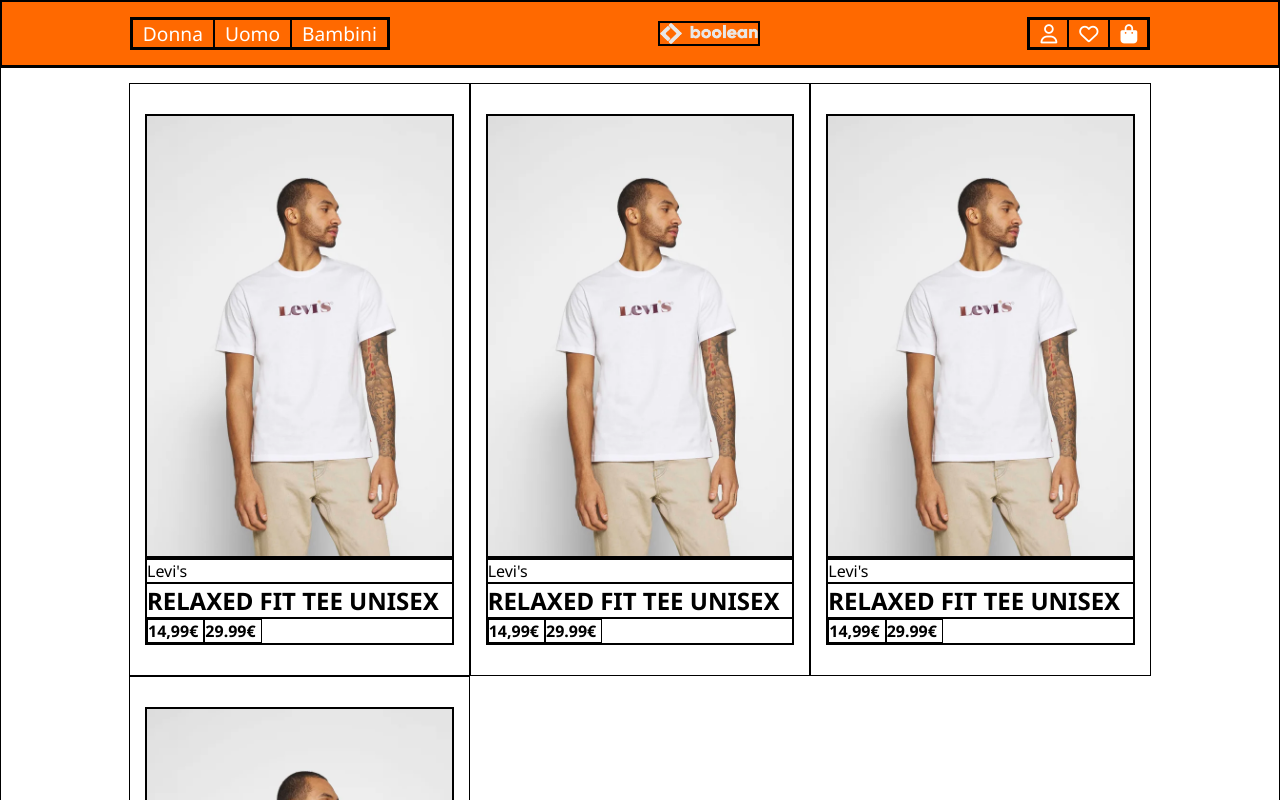
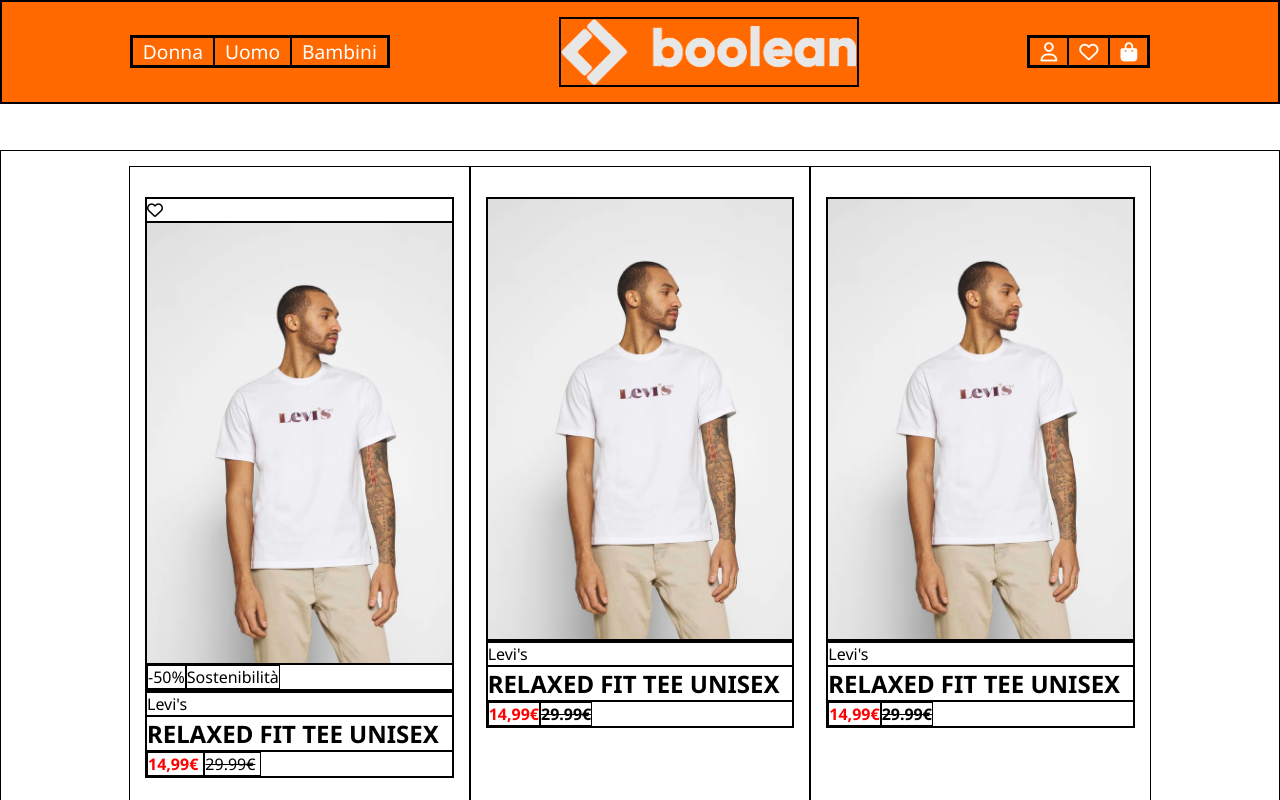
Before and after one commit to MatteoTuveri/html-css-boolando, a plain HTML site: page index.html in a window 1280 px wide. Shown: the top 800 px of the page. Drawn offline with Linux system fonts and the light colour scheme.

Commit message:
first card 0.1

```diff
--- a/CSS/style.css
+++ b/CSS/style.css
@@ -16,7 +16,6 @@
     --sustainable-bg-color: rgb(0, 127, 0);
     --sustainable-text-color: white;
     --actual-price-text-color: rgb(255, 0, 0);
-    --full-price-text-color: black;
     --footer-bg-color: rgb(26, 26, 26);
     --footer-bg-text-color: white;
 
@@ -42,30 +41,13 @@ li {
     padding: 0 10px;
 }
 
-/*header-settings*/
-header {
-    background-color: var(--navigation-bg-color);
-}
-
-header a {
-    font-size: 1.2em;
-    color: var(--navigation-text-color);
-    text-decoration: none;
-}
-
-.logo-size {
-    width: 10%;
-    display: block;
-}
-
-img {
-    display: block;
-    width: 100%;
-}
-
 .d-flex-row {
     display: flex;
     flex-flow: row wrap;
+}
+.d-flex-column{
+    display: flex;
+    flex-flow: column wrap;
 }
 
 .space-between {
@@ -76,12 +58,56 @@ img {
     align-items: center;
 }
 
+/*header-settings*/
+header {
+    background-color: var(--navigation-bg-color);
+    width: 100%;
+    position: fixed;
+    z-index: 10000;
+}
+
+header a {
+    font-size: 1.2em;
+    color: var(--navigation-text-color);
+    text-decoration: none;
+}
+
+.logo-size {
+    width: 300px;
+    display: block;
+}
+
+img {
+    display: block;
+    width: 100%;
+}
+
 /*main-settings*/
-.card-settings{
+main{
+    position: absolute;
+    order:1000;
+    padding-top: 150px;
+}
+main div>div.img-settings{
+    position: relative;
+}
+.card-settings {
     width: calc(100% / 3);
     padding: 30px 15px;
 }
-h4{
+
+h4 {
     padding: 5px auto;
+}
+
+p {
     padding-right: 5px;
+
 }
+.actual-price{
+    color: var(--actual-price-text-color);
+    font-weight: bold;
+}
+.full-price{
+    text-decoration: line-through;
+}
--- a/index.html
+++ b/index.html
@@ -37,10 +37,21 @@
         </div>
     </header>
     <main><!--gallery-section-->
-        <div class="debug container d-flex-row">
+        <div class="debug container d-flex-row"><!--first card-->
             <div class="debug card-settings">
-                <div class="debug img-settings">
+                <div class="debug img-settings d-flex-column">
+                    <div class="debug">
+                        <i class="fa-regular fa-heart"></i>
+                    </div>
                     <img src="img/1.webp" alt="" class="debug">
+                    <div class="debug d-flex-row">
+                        <div class="debug card-info">
+                            -50%
+                        </div>
+                        <div class="debug card-info">
+                            Sostenibilità
+                        </div>
+                    </div>
                 </div>
                 <div class="debug d-flex-column">
                     <p class="debug">
@@ -50,18 +61,19 @@
                         RELAXED FIT TEE UNISEX
                     </h2>
                     <div class="debug d-flex-row">
-                        <h4 class=" debug actual-price">
+                        <p class=" debug actual-price">
                             14,99€
-                        </h4>
-                        <h4 class=" debug full-price">
+                        </p>
+                        <p class=" debug full-price">
                             29.99€
-                        </h4>
+                        </p>
                     </div>
                 </div>
             </div>
             <div class="debug card-settings">
                 <div class="debug img-settings">
                     <img src="img/1.webp" alt="" class="debug">
+
                 </div>
                 <div class="debug d-flex-column">
                     <p class="debug">
```
